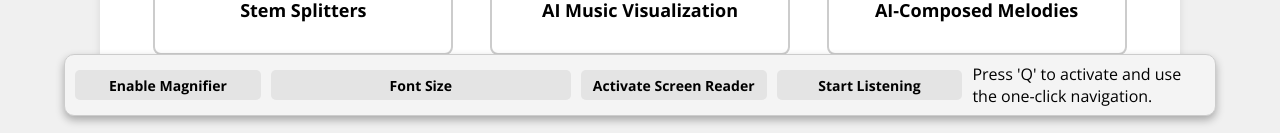
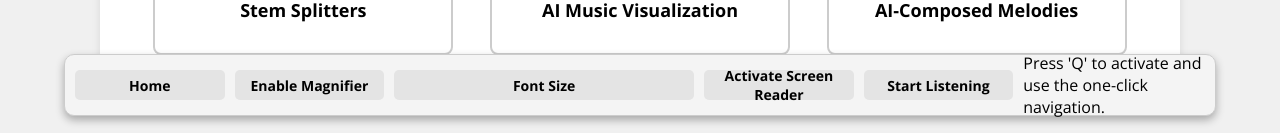
Before and after one commit to chaseyano/ai-music-access, a React (Create React App) app: page / in a window 1280 px wide. Shown: the part 664-797 px from the top of the page. Built offline with nearby package versions, Linux system fonts and the light colour scheme.

Commit message:
home button

```diff
--- a/src/AccessibilityToolbar.js
+++ b/src/AccessibilityToolbar.js
@@ -1,4 +1,5 @@
 import React from 'react';
+import { useNavigate } from 'react-router-dom'; // Import useNavigate
 import './AccessibilityToolbar.css';
 import Magnifier from './Magnifier';
 import FontSizeSlider from './FontSizeSlider';
@@ -7,8 +8,11 @@
 import SpeechRecognitionButton from './SpeechRecognition'; // Import the new component
 
 function AccessibilityToolbar() {
+    const navigate = useNavigate(); // Initialize navigate function
+
     return (
         <div className="accessibility-toolbar">
+            <button onClick={() => navigate('/')} className="home-button">Home</button> {/* Home button to navigate to the root */}
             <Magnifier />
             <FontSizeSlider />
             <ScreenReader />
```
